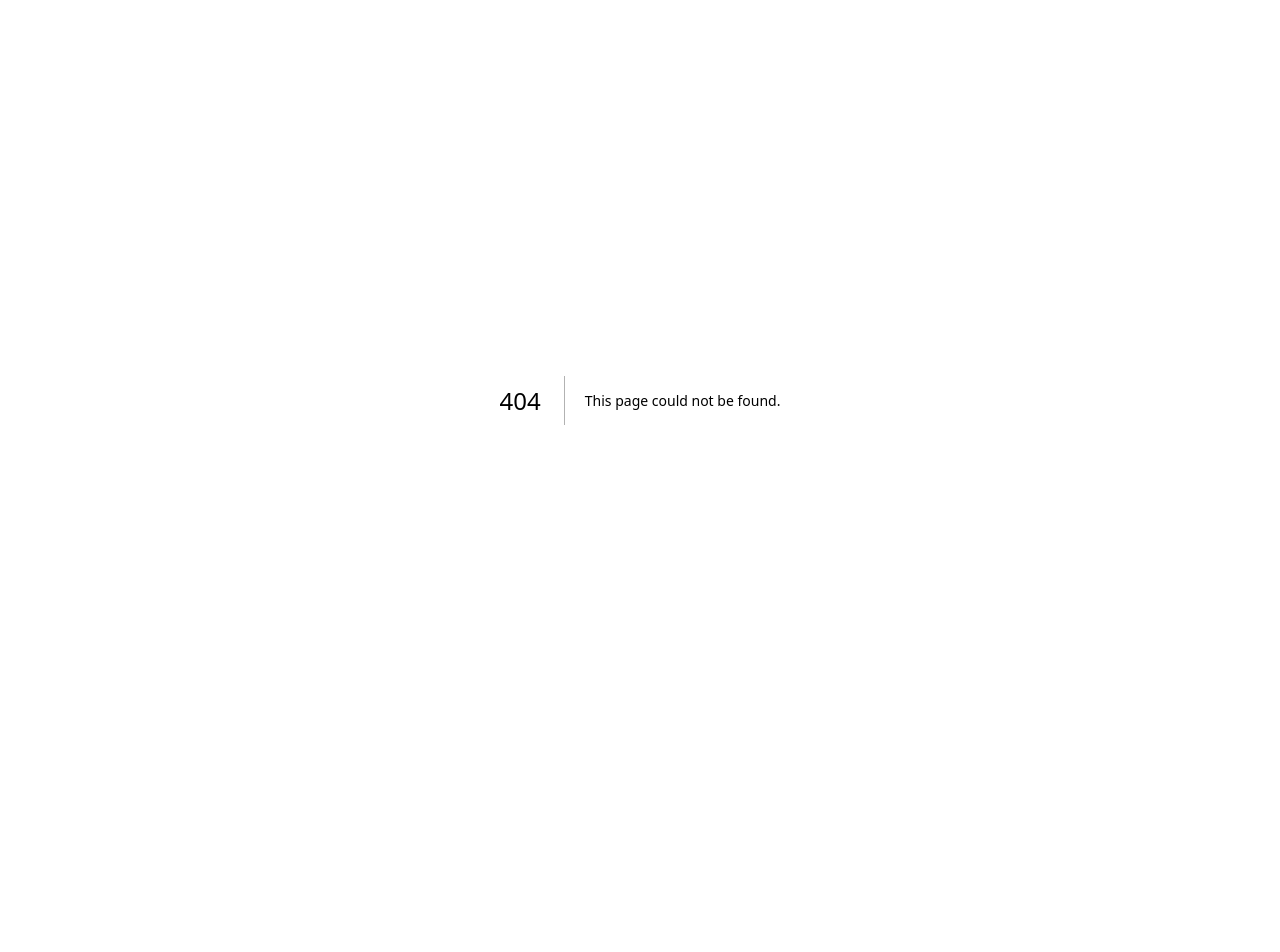
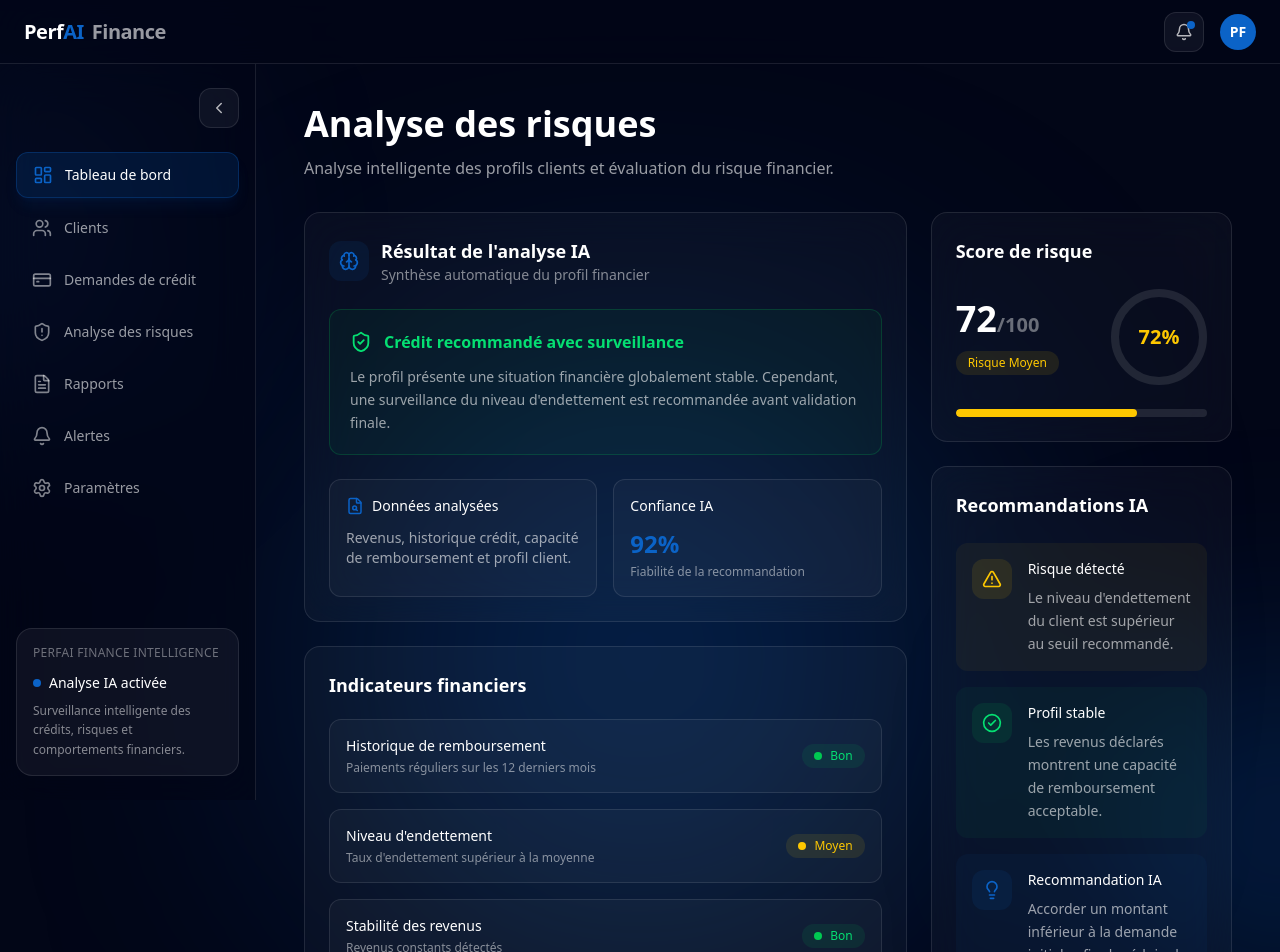
Before and after one commit to Elyjo/PerfAI-Finance, a Next.js app in the folder perfai-finance-frontend/: page /risk-analysis in a window 1280 px wide. Before the commit this address had no page. Shown: the top 952 px of the page. Before the commit the page ends 800 px from the top, so only its background shows below. Built offline with nearby package versions, Linux system fonts and the light colour scheme.

Commit message:
feat: add risk analysis page layout

```diff
--- /dev/null
+++ b/perfai-finance-frontend/src/app/(protected)/risk-analysis/page.tsx
@@ -0,0 +1,120 @@
+import RiskScore from "@/components/analysis/RiskScore";
+import RiskIndicator from "@/components/analysis/RiskIndicator";
+import RiskAnalysisResult from "@/components/analysis/RiskAnalysisResult";
+import AiRiskRecommendation from "@/components/analysis/AiRiskRecommandation";
+
+export default function RiskAnalysisPage() {
+  return (
+    <section
+      className="
+        min-h-screen
+        px-12
+        py-10
+      "
+    >
+      {/* Header */}
+      <div>
+        <h1
+          className="
+            text-4xl
+            font-bold
+            text-white
+          "
+        >
+          Analyse des risques
+        </h1>
+
+        <p
+          className="
+            mt-3
+            text-white/60
+          "
+        >
+          Analyse intelligente des profils clients et évaluation du risque
+          financier.
+        </p>
+      </div>
+
+      {/* Content */}
+      <div
+        className="
+          mt-8
+          grid
+          gap-6
+          lg:grid-cols-[2fr_1fr]
+        "
+      >
+        {/* Left */}
+        <div
+          className="
+            flex
+            flex-col
+            gap-6
+          "
+        >
+          <RiskAnalysisResult />
+
+          <div
+            className="
+              rounded-2xl
+              border
+              border-white/10
+              bg-white/3
+              p-6
+            "
+          >
+            <h2
+              className="
+                text-lg
+                font-semibold
+                text-white
+              "
+            >
+              Indicateurs financiers
+            </h2>
+
+            <div
+              className="
+                mt-5
+                flex
+                flex-col
+                gap-4
+              "
+            >
+              <RiskIndicator
+                title="Historique de remboursement"
+                value="Paiements réguliers sur les 12 derniers mois"
+                status="Bon"
+              />
+
+              <RiskIndicator
+                title="Niveau d'endettement"
+                value="Taux d'endettement supérieur à la moyenne"
+                status="Moyen"
+              />
+
+              <RiskIndicator
+                title="Stabilité des revenus"
+                value="Revenus constants détectés"
+                status="Bon"
+              />
+            </div>
+          </div>
+        </div>
+
+        {/* Right */}
+        <div
+          className="
+            flex
+            flex-col
+            gap-6
+          "
+        >
+          <RiskScore score={72} level="Moyen" />
+
+          <AiRiskRecommendation />
+        </div>
+      </div>
+    </section>
+  );
+}
```
